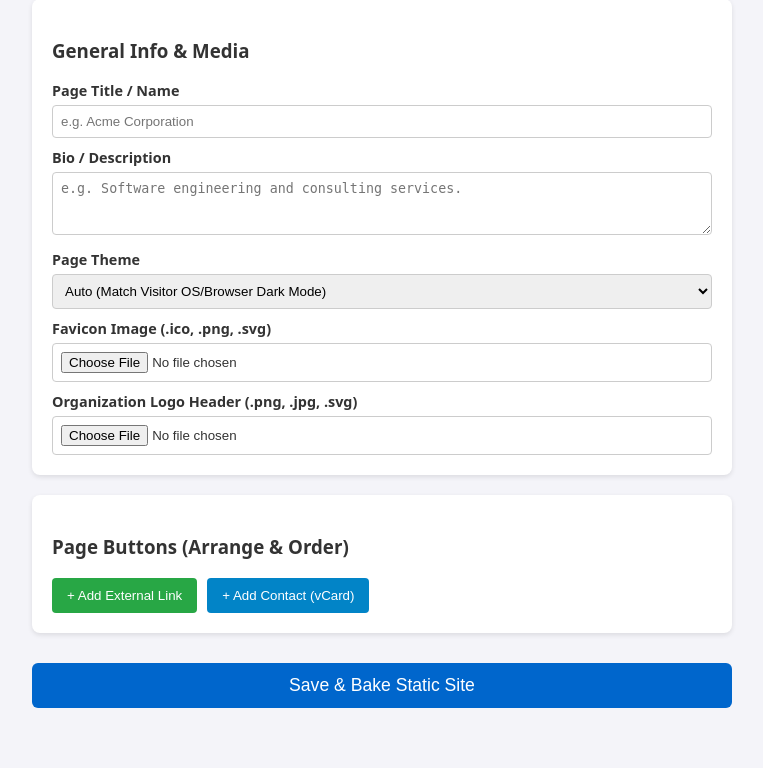
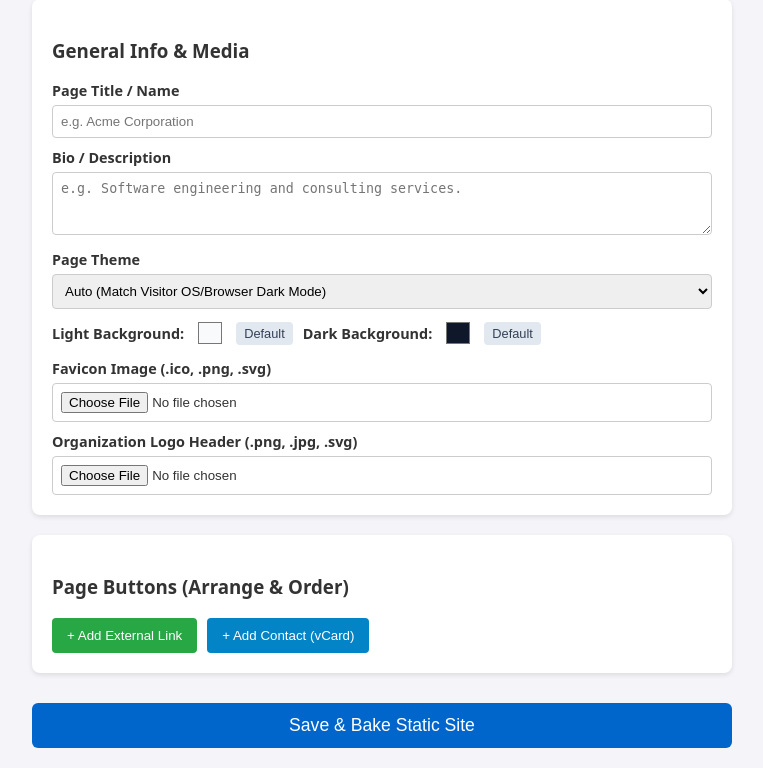
Before and after one commit to wpyoga/linkbuilder, a Flask app: template templates/admin.jinja2 in a window 1280 px wide. Shown: the part 114-882 px from the top of the page, without its empty margins (258-1021 px from the left). Before the commit the page ends 822 px from the top, so only its background shows below. Run offline with Flask 3, Linux system fonts and the light colour scheme; the template is opened without the code that fills it, so the values that code supplies are empty; some libraries are stand-ins or nearby versions.

Commit message:
feat: allow customization of background color

```diff
--- a/app.py
+++ b/app.py
@@ -331,6 +331,15 @@ def init_db_command():
 
 
 # Helper function to query complete site state from SQLite storage.
+DEFAULT_LIGHT_BACKGROUND = "#f8fafc"
+DEFAULT_DARK_BACKGROUND = "#0f172a"
+ALLOWED_THEMES = {"auto", "light", "dark"}
+
+
+def validate_hex_color(value: str) -> bool:
+    return bool(re.fullmatch(r"#[0-9a-fA-F]{6}", (value or "").strip()))
+
+
 def get_site_data():
     with get_db() as db:
         # Fetch configuration key-value mappings along with binary presence indicators
@@ -371,7 +380,21 @@ def get_site_data():
         return {
             "title": config.get("title", ""),
             "bio": config.get("bio", ""),
-            "theme": config.get("theme", "auto"),
+            "theme": (
+                config.get("theme", "auto")
+                if config.get("theme", "auto") in ALLOWED_THEMES
+                else "auto"
+            ),
+            "background_light": (
+                config.get("background_light")
+                if validate_hex_color(config.get("background_light", ""))
+                else DEFAULT_LIGHT_BACKGROUND
+            ),
+            "background_dark": (
+                config.get("background_dark")
+                if validate_hex_color(config.get("background_dark", ""))
+                else DEFAULT_DARK_BACKGROUND
+            ),
             "has_favicon": has_favicon,
             "has_org_logo": has_org_logo,
             "favicon_filename": f"favicon{fav_ext}",
@@ -873,6 +896,8 @@ def bake_static_site():
         "title": data["title"],
         "bio": data["bio"],
         "theme": data.get("theme", "auto"),
+        "background_light": data.get("background_light", DEFAULT_LIGHT_BACKGROUND),
+        "background_dark": data.get("background_dark", DEFAULT_DARK_BACKGROUND),
         "favicon_filename": favicon_filename,
         "org_logo_filename": logo_filename,
         "buttons": processed_buttons,
@@ -1016,6 +1041,12 @@ def save():
     title = request.form.get("site_title", "")
     bio = request.form.get("bio", "")
     theme = request.form.get("theme", "auto")
+    background_light = request.form.get(
+        "background_light", DEFAULT_LIGHT_BACKGROUND
+    ).strip()
+    background_dark = request.form.get(
+        "background_dark", DEFAULT_DARK_BACKGROUND
+    ).strip()
     raw_buttons_json = request.form.get("buttons_json", "[]")
 
     parsed_buttons, error = validate_buttons_payload(raw_buttons_json)
@@ -1032,6 +1063,8 @@ def save():
         "title": title,
         "bio": bio,
         "theme": theme,
+        "background_light": background_light,
+        "background_dark": background_dark,
         "buttons": posted_buttons_for_render,
     }
 
@@ -1043,6 +1076,25 @@ def save():
                 user=current_user,
                 validation_errors=error,
             ),
+            400,
+        )
+
+    if theme not in ALLOWED_THEMES:
+        flash("Error: Invalid page theme.", "danger")
+        return (
+            render_template("admin.jinja2", data=posted_state, user=current_user),
+            400,
+        )
+
+    if not validate_hex_color(background_light) or not validate_hex_color(
+        background_dark
+    ):
+        flash(
+            "Error: Page background colors must be six-digit hexadecimal colors.",
+            "danger",
+        )
+        return (
+            render_template("admin.jinja2", data=posted_state, user=current_user),
             400,
         )
 
@@ -1067,6 +1119,14 @@ def save():
             db.execute(
                 "INSERT OR REPLACE INTO site_config (key, value) VALUES ('theme', ?)",
                 (theme,),
+            )
+            db.execute(
+                "INSERT OR REPLACE INTO site_config (key, value) VALUES ('background_light', ?)",
+                (background_light,),
+            )
+            db.execute(
+                "INSERT OR REPLACE INTO site_config (key, value) VALUES ('background_dark', ?)",
+                (background_dark,),
             )
             db.execute(
                 "INSERT OR REPLACE INTO site_config (key, value) VALUES ('buttons_json', ?)",
--- a/templates/admin.jinja2
+++ b/templates/admin.jinja2
@@ -289,10 +289,23 @@
         <label>Page Theme</label>
         <select name="theme">
           <option value="auto" {% if data.theme=='auto' %}selected{% endif %}>Auto (Match Visitor OS/Browser Dark Mode)</option>
-          <option value="light" {% if data.theme=='light' %}selected{% endif %}>Light (Solid White)</option>
-          <option value="gray" {% if data.theme=='gray' %}selected{% endif %}>Gray (Light Slate)</option>
-          <option value="dark" {% if data.theme=='dark' %}selected{% endif %}>Dark (Night Mode)</option>
+          <option value="light" {% if data.theme=='light' %}selected{% endif %}>Light</option>
+          <option value="dark" {% if data.theme=='dark' %}selected{% endif %}>Dark</option>
         </select>
+        <div class="color-picker-wrapper">
+          <label style="margin:0;">Light Background:</label>
+          <input type="color"
+                 name="background_light"
+                 value="{{ data.background_light or '#f8fafc' }}"
+                 data-default="#f8fafc" />
+          <button type="button" class="color-reset-btn" onclick="resetColor(this)">Default</button>
+          <label style="margin:0;">Dark Background:</label>
+          <input type="color"
+                 name="background_dark"
+                 value="{{ data.background_dark or '#0f172a' }}"
+                 data-default="#0f172a" />
+          <button type="button" class="color-reset-btn" onclick="resetColor(this)">Default</button>
+        </div>
         <label>Favicon Image (.ico, .png, .svg)</label>
         <input type="file" name="favicon" accept="image/*,.ico" />
         {% if data.has_favicon %}
```
Also changed, not shown: templates/site_template.jinja2 (+16 -28 lines).
